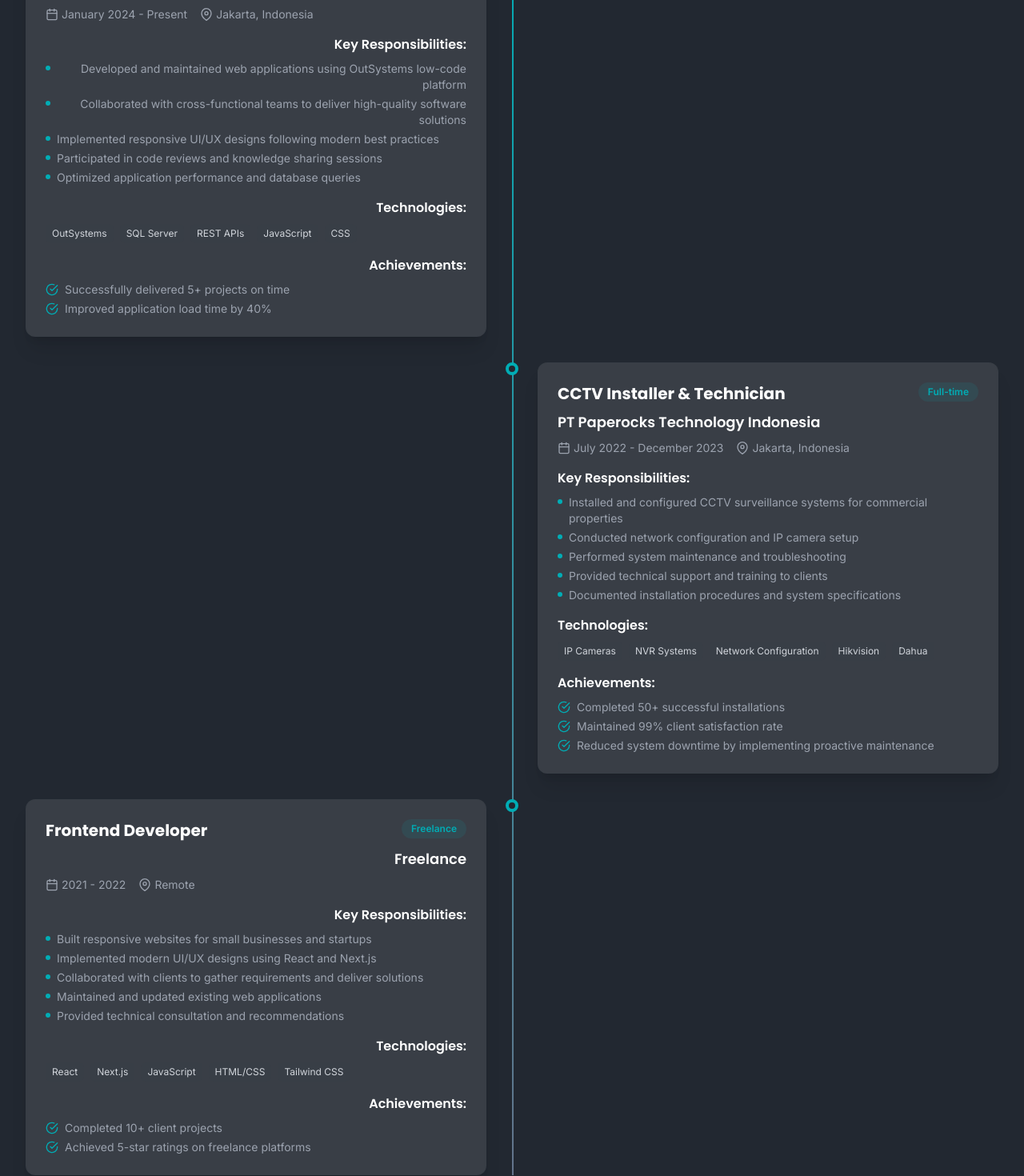
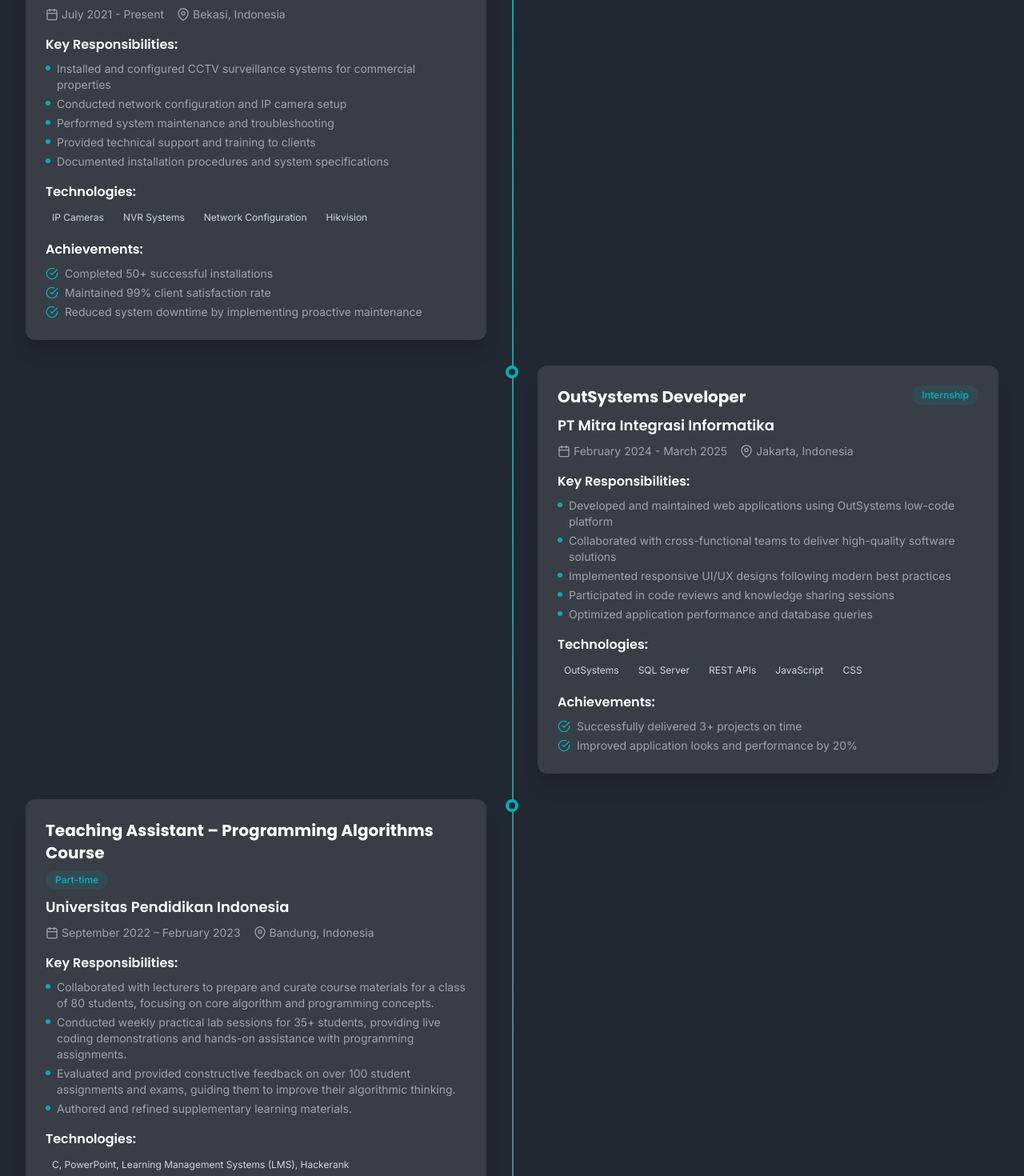
Before and after one commit to Syahandhika001/Syahandhika-Portfolio-Website, a Next.js app: page / in a window 1280 px wide. Shown: the part 3820-5290 px from the top of the page at 80% size. Built offline with nearby package versions, Linux system fonts and the light colour scheme.

Commit message:
feat: Integrate EmailJS for contact form
- Add EmailJS library for email sending
- Create beautiful email template
- Implement form submission with EmailJS
- Add loading, success, and error states
- Update contact info with real data

```diff
--- a/components/Contact.tsx
+++ b/components/Contact.tsx
@@ -2,6 +2,7 @@
 
 import { motion } from 'framer-motion';
 import { useState } from 'react';
+import emailjs from '@emailjs/browser';
 import { contactInfo, socialLinks } from '@/lib/data';
 import {
   FiMail,
@@ -53,10 +54,24 @@
     e.preventDefault();
     setStatus('loading');
 
-    // Simulate API call
-    setTimeout(() => {
-      console.log('Form submitted:', formData);
+    try {
+      // ✅ KIRIM EMAIL VIA EMAILJS
+      const result = await emailjs.send(
+        process.env.NEXT_PUBLIC_EMAILJS_SERVICE_ID!,
+        process.env.NEXT_PUBLIC_EMAILJS_TEMPLATE_ID!,
+        {
+          from_name: formData.name,
+          from_email: formData.email,
+          subject: formData.subject,
+          message: formData.message,
+          to_email: contactInfo.email,
+        },
+      process.env.NEXT_PUBLIC_EMAILJS_PUBLIC_KEY!
+    );
+
+      console.log('✅ Email sent successfully:', result.text);
       setStatus('success');
+
       // Reset form
       setFormData({
         name: '',
@@ -64,9 +79,14 @@
         subject: '',
         message: '',
       });
+
       // Reset status after 3 seconds
       setTimeout(() => setStatus('idle'), 3000);
-    }, 1500);
+    } catch (error) {
+      console.error('❌ Failed to send email:', error);
+      setStatus('error');
+      setTimeout(() => setStatus('idle'), 3000);
+    }
   };
 
   const containerVariants = {
--- a/components/Experience.tsx
+++ b/components/Experience.tsx
@@ -111,7 +111,7 @@
                 </div>
 
                 {/* Content */}
-                <div className={`w-full md:w-[calc(50%-2rem)] ${index % 2 === 0 ? 'md:text-right' : ''}`}>
+                <div className="w-full md:w-[calc(50%-2rem)]">
                   <div className="ml-16 md:ml-0 card group hover:border-primary-500">
                     {/* Header */}
                     <div className="mb-4">
@@ -147,7 +147,7 @@
                         {exp.responsibilities.map((resp, i) => (
                           <li key={i} className="flex items-start gap-2">
                             <span className="mt-1.5 h-1.5 w-1.5 flex-shrink-0 rounded-full bg-primary-500" />
-                            {resp}
+                            <span className="flex-1">{resp}</span>
                           </li>
                         ))}
                       </ul>
@@ -180,7 +180,7 @@
                           {exp.achievements.map((achievement, i) => (
                             <li key={i} className="flex items-start gap-2">
                               <FiCheckCircle className="mt-0.5 h-4 w-4 flex-shrink-0 text-primary-500" />
-                              {achievement}
+                              <span className="flex-1">{achievement}</span>
                             </li>
                           ))}
                         </ul>
--- a/components/Footer.tsx
+++ b/components/Footer.tsx
@@ -2,7 +2,14 @@
 
 import { motion } from 'framer-motion';
 import { navLinks, socialLinks } from '@/lib/data';
-import { FiGithub, FiLinkedin, FiTwitter, FiMail, FiArrowUp, FiHeart } from 'react-icons/fi';
+import {
+  FiGithub,
+  FiLinkedin,
+  FiTwitter,
+  FiMail,
+  FiArrowUp,
+  FiHeart,
+} from 'react-icons/fi';
 
 const iconMap = {
   FiGithub,
@@ -29,7 +36,7 @@
         <div className="grid gap-8 md:grid-cols-2 lg:grid-cols-4">
           {/* Brand */}
           <div className="space-y-4">
-            <h3 className="text-2xl font-heading font-bold gradient-text">
+            <h3 className="gradient-text font-heading text-2xl font-bold">
               Syahandhika
             </h3>
             <p className="text-sm text-gray-400 dark:text-gray-400">
@@ -94,7 +101,7 @@
               <li>
                 <a
                   href="mailto:dhika.farizi@gmail.com"
-                  className="hover:text-primary-500 transition-colors"
+                  className="transition-colors hover:text-primary-500"
                 >
                   dhika.farizi@gmail.com
                 </a>
--- a/lib/data.ts
+++ b/lib/data.ts
@@ -197,11 +197,32 @@
 export const experiences = [
   {
     id: 1,
+    title: 'CCTV Installer & Technician',
+    company: 'CV. DKComputindo',
+    location: 'Bekasi, Indonesia',
+    period: 'July 2021 - Present',
+    type: 'Freelance',
+    responsibilities: [
+      'Installed and configured CCTV surveillance systems for commercial properties',
+      'Conducted network configuration and IP camera setup',
+      'Performed system maintenance and troubleshooting',
+      'Provided technical support and training to clients',
+      'Documented installation procedures and system specifications',
+    ],
+    technologies: ['IP Cameras', 'NVR Systems', 'Network Configuration', 'Hikvision'],
+    achievements: [
+      'Completed 50+ successful installations',
+      'Maintained 99% client satisfaction rate',
+      'Reduced system downtime by implementing proactive maintenance',
+    ],
+  },
+  {
+    id: 2,
     title: 'OutSystems Developer',
     company: 'PT Mitra Integrasi Informatika',
     location: 'Jakarta, Indonesia',
-    period: 'January 2024 - Present',
-    type: 'Full-time',
+    period: 'February 2024 - March 2025',
+    type: 'Internship',
     responsibilities: [
       'Developed and maintained web applications using OutSystems low-code platform',
       'Collaborated with cross-functional teams to deliver high-quality software solutions',
@@ -211,49 +232,26 @@
     ],
     technologies: ['OutSystems', 'SQL Server', 'REST APIs', 'JavaScript', 'CSS'],
     achievements: [
-      'Successfully delivered 5+ projects on time',
-      'Improved application load time by 40%',
-    ],
-  },
-  {
-    id: 2,
-    title: 'CCTV Installer & Technician',
-    company: 'PT Paperocks Technology Indonesia',
-    location: 'Jakarta, Indonesia',
-    period: 'July 2022 - December 2023',
-    type: 'Full-time',
-    responsibilities: [
-      'Installed and configured CCTV surveillance systems for commercial properties',
-      'Conducted network configuration and IP camera setup',
-      'Performed system maintenance and troubleshooting',
-      'Provided technical support and training to clients',
-      'Documented installation procedures and system specifications',
-    ],
-    technologies: ['IP Cameras', 'NVR Systems', 'Network Configuration', 'Hikvision', 'Dahua'],
-    achievements: [
-      'Completed 50+ successful installations',
-      'Maintained 99% client satisfaction rate',
-      'Reduced system downtime by implementing proactive maintenance',
+      'Successfully delivered 3+ projects on time',
+      'Improved application looks and performance by 20%',
     ],
   },
   {
     id: 3,
-    title: 'Frontend Developer',
-    company: 'Freelance',
-    location: 'Remote',
-    period: '2021 - 2022',
-    type: 'Freelance',
+    title: 'Teaching Assistant – Programming Algorithms Course',
+    company: 'Universitas Pendidikan Indonesia',
+    location: 'Bandung, Indonesia',
+    period: 'September 2022 – February 2023',
+    type: 'Part-time', // Tipe pekerjaan diasumsikan sebagai 'Part-time'
     responsibilities: [
-      'Built responsive websites for small businesses and startups',
-      'Implemented modern UI/UX designs using React and Next.js',
-      'Collaborated with clients to gather requirements and deliver solutions',
-      'Maintained and updated existing web applications',
-      'Provided technical consultation and recommendations',
+      'Collaborated with lecturers to prepare and curate course materials for a class of 80 students, focusing on core algorithm and programming concepts.',
+      'Conducted weekly practical lab sessions for 35+ students, providing live coding demonstrations and hands-on assistance with programming assignments.',
+      'Evaluated and provided constructive feedback on over 100 student assignments and exams, guiding them to improve their algorithmic thinking.',
+      'Authored and refined supplementary learning materials.'
     ],
-    technologies: ['React', 'Next.js', 'JavaScript', 'HTML/CSS', 'Tailwind CSS'],
+    technologies: ["C, PowerPoint, Learning Management Systems (LMS), Hackerank"],
     achievements: [
-      'Completed 10+ client projects',
-      'Achieved 5-star ratings on freelance platforms',
+      'Contributed to a 25% increase in student comprehension based on semester-end evaluations.'
     ],
   },
 ] as const;
@@ -262,10 +260,10 @@
   {
     id: 1,
     degree: 'Bachelor of Computer Science Education',
-    institution: 'Universitas Pendidikan Indoensia', // Ganti dengan universitas Anda
+    institution: 'Universitas Pendidikan Indoensia',
     location: 'Indonesia',
     period: '2021 - 2025',
-    gpa: '3.7 / 4.0', // Optional, bisa dihapus jika tidak ingin ditampilkan
+    gpa: '3.7 / 4.0',
     achievements: [
       'Final Project: Web-based Multimedia Algorithm Learning Application',
     ],
@@ -275,25 +273,32 @@
 export const certifications = [
   {
     id: 1,
-    name: 'OutSystems Reactive Developer',
-    issuer: 'OutSystems',
-    date: '2024',
-    credentialUrl: '#', // Ganti dengan URL credential jika ada
+    name: 'PostgreSQL',
+    issuer: 'IDN.ID',
+    date: '2025',
+    credentialUrl: 'https://drive.google.com/file/d/1wP-fRTsr0BWdWUP50mZ0PCd5RABkCyIE/view?usp=sharing',
   },
   {
     id: 2,
-    name: 'React - The Complete Guide',
-    issuer: 'Udemy',
+    name: 'Senior Programmer',
+    issuer: 'Badan Nasional Sertifikasi Profesi (BNSP)',
+    date: '2024',
+    credentialUrl: 'https://drive.google.com/file/d/14D6xOUWQpjeoipnGZSlZ84y-pv9C9bJ4/view?usp=sharing',
+  },
+  {
+    id: 3,
+    name: 'IC3 Digital Literacy',
+    issuer: 'Certiport',
     date: '2023',
-    credentialUrl: '#',
+    credentialUrl: 'https://drive.google.com/file/d/1x6lQEQUmshD4EPkw1fXwre2f8vu2B4yh/view?usp=sharing',
   },
-  // Tambahkan sertifikasi lain jika ada
+
 ] as const;
 
 
 export const contactInfo = {
   email: 'dhika.farizi@gmail.com',
-  phone: '+62 XXX XXXX XXXX', // Ganti dengan nomor Anda (optional)
-  location: 'Jakarta, Indonesia',
+  phone: '+62 81317570936',
+  location: 'Bekasi, Indonesia',
   availability: 'Available for freelance projects',
 } as const;
```
Also changed, not shown: 1 other file (tests, documents, lock files or other folders).
